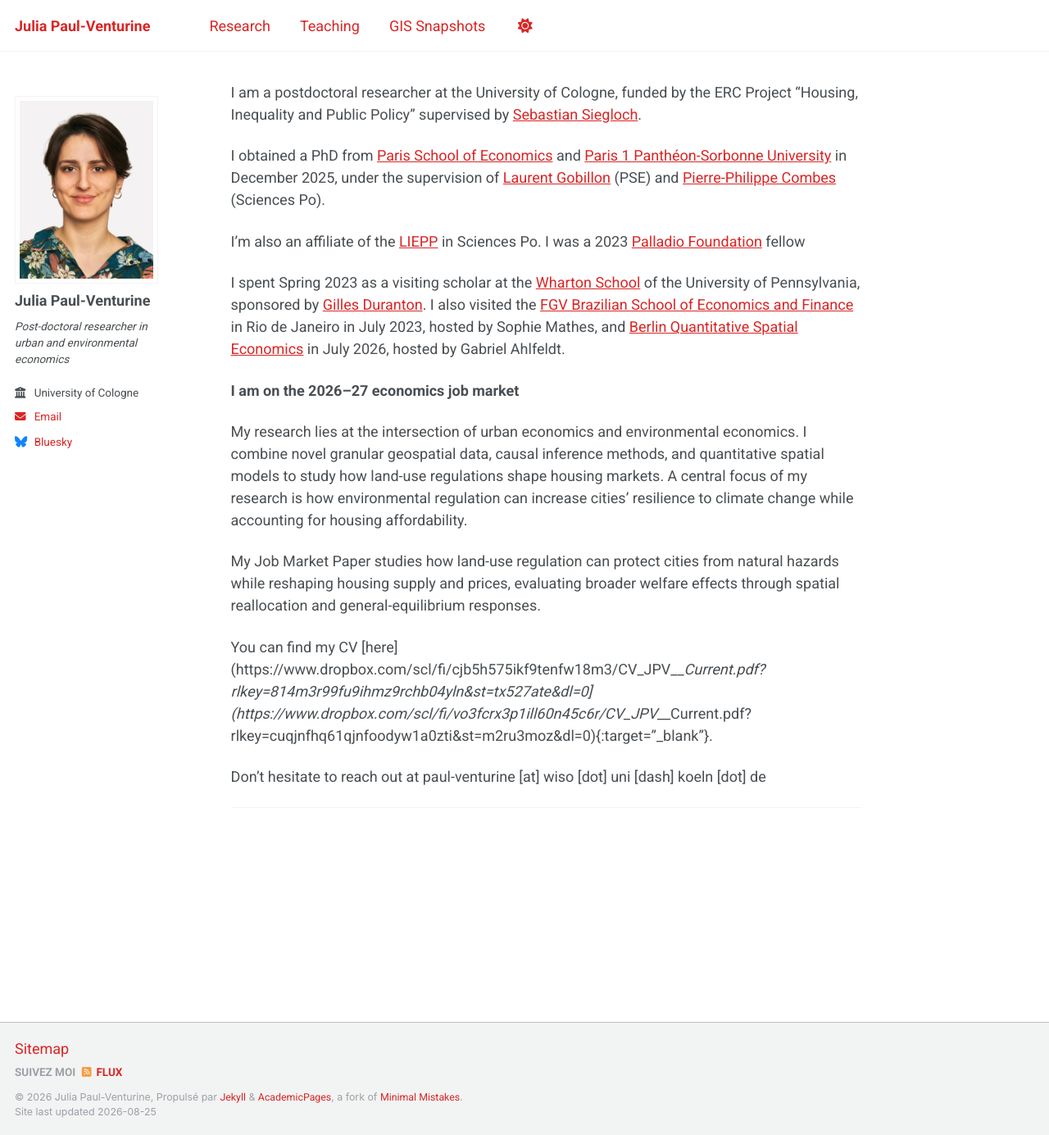
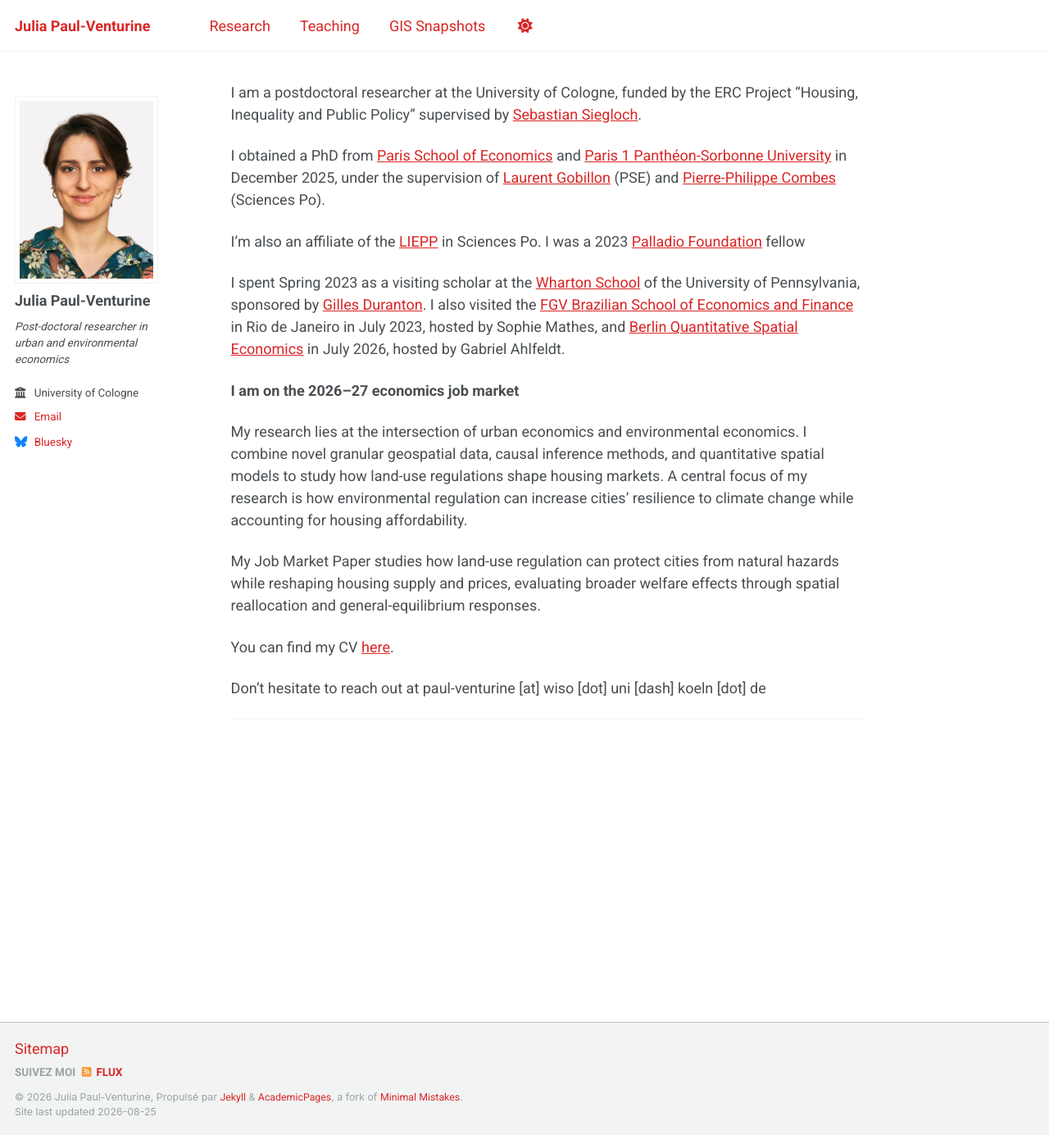
Before and after one commit to julia-paulventurine/julia-paulventurine.github.io, a Jekyll site: the page built from _pages/about.md, in a window 1280 px wide and 1385 px high. Shown: the whole window at 82% size. Built offline with Jekyll 4.4.1, drawn with Linux system fonts in a browser that asks for light colours; a script that is not in the unit is left out; some of the changed lines change nothing that is shown.

Commit message:
Fix CV link and update contact information

```diff
--- a/_pages/about.md
+++ b/_pages/about.md
@@ -27,7 +27,7 @@ My research lies at the intersection of urban economics and environmental econom
 
 My Job Market Paper studies how land-use regulation can protect cities from natural hazards while reshaping housing supply and prices, evaluating broader welfare effects through spatial reallocation and general-equilibrium responses.
 
-You can find my CV [here](https://www.dropbox.com/scl/fi/cjb5h575ikf9tenfw18m3/CV_JPV___Current.pdf?rlkey=814m3r99fu9ihmz9rchb04yln&st=tx527ate&dl=0](https://www.dropbox.com/scl/fi/vo3fcrx3p1ill60n45c6r/CV_JPV___Current.pdf?rlkey=cuqjnfhq61qjnfoodyw1a0zti&st=m2ru3moz&dl=0){:target="_blank"}.
+You can find my CV [here](https://www.dropbox.com/scl/fi/vo3fcrx3p1ill60n45c6r/CV_JPV___Current.pdf?rlkey=cuqjnfhq61qjnfoodyw1a0zti&st=m2ru3moz&dl=0){:target="_blank"}.
 
 Don't hesitate to reach out at paul-venturine [at] wiso [dot] uni [dash] koeln [dot] de
 
```
